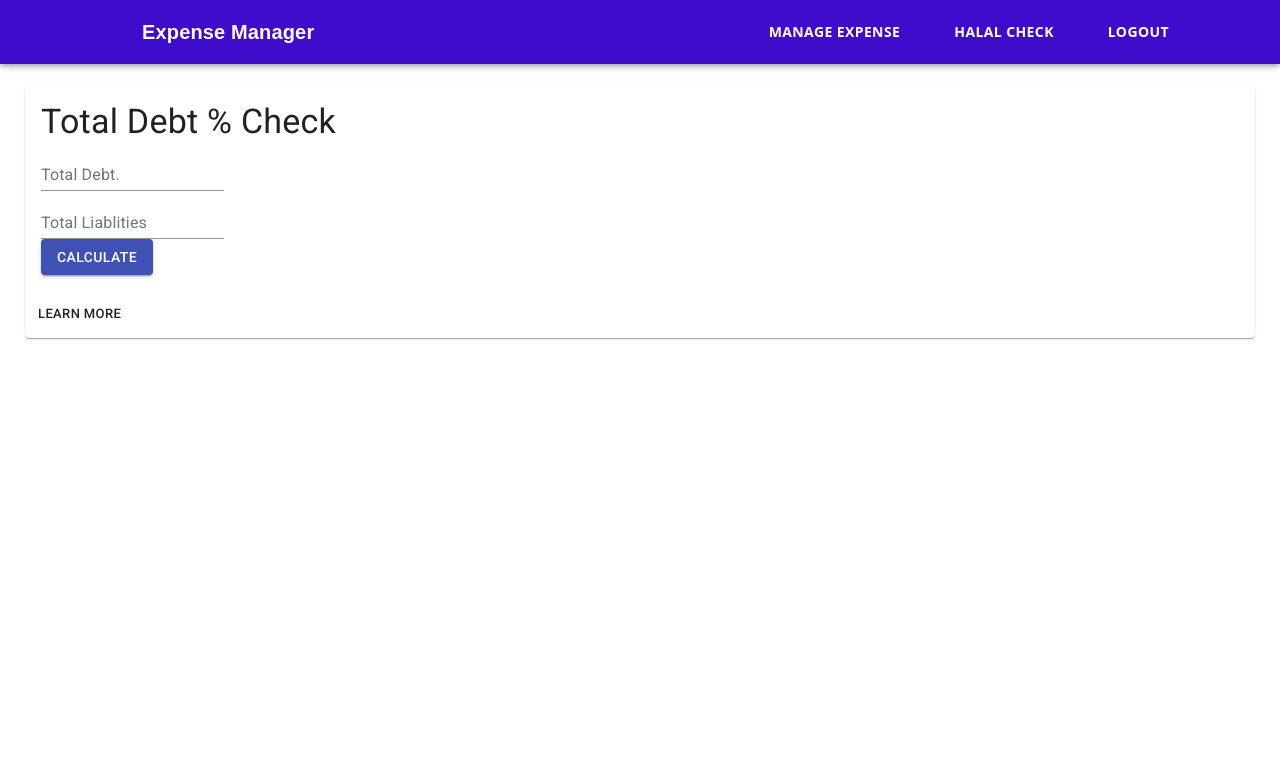
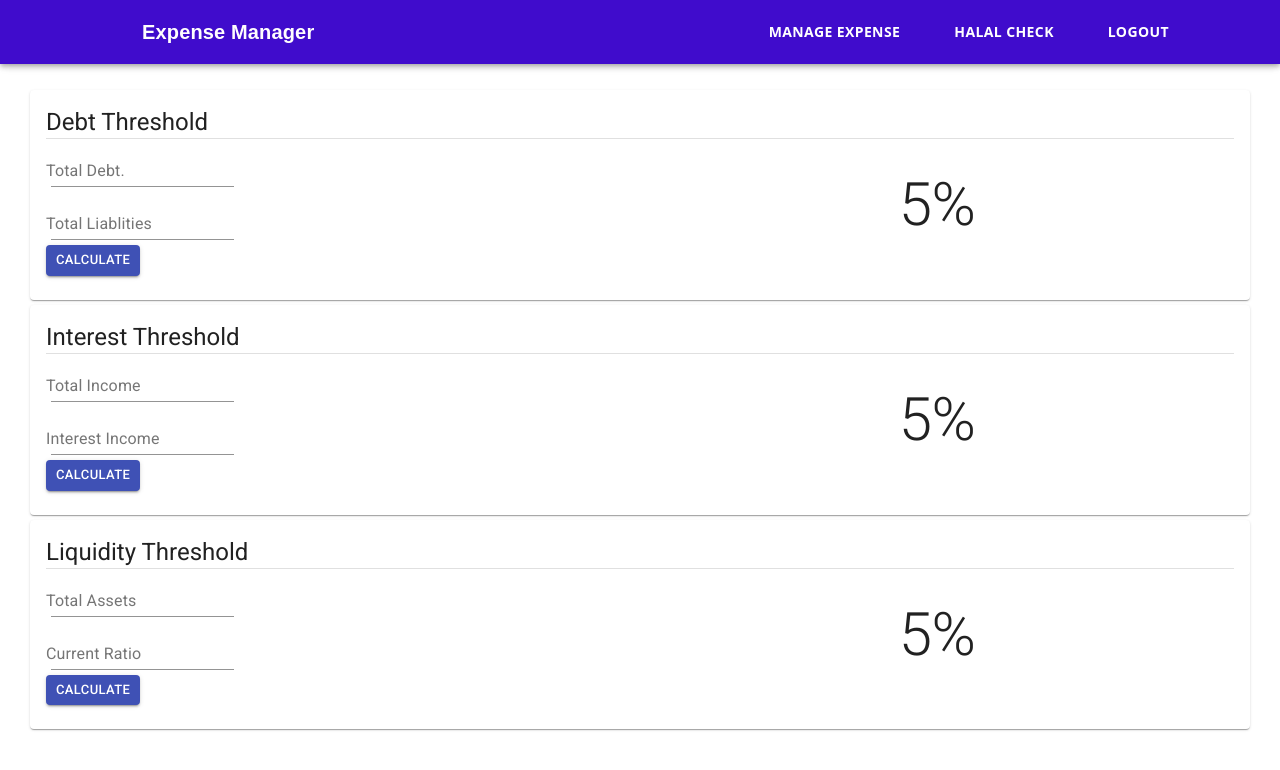
Before and after one commit to Zakariya09/expense-manager, a React (Create React App) app: page /halalCheck in a window 1280 px wide. Shown: the top 770 px of the page. Built offline with nearby package versions, Linux system fonts and the light colour scheme.

Commit message:
interest, liquidity threshold cards added.

```diff
--- a/src/components/HalalCheck.js
+++ b/src/components/HalalCheck.js
@@ -11,6 +11,7 @@ import {
   InputLabel,
   Input,
   Grid,
+  Divider,
 } from "@material-ui/core";
 const useStyles = makeStyles({
   root: {
@@ -27,6 +28,15 @@ const useStyles = makeStyles({
   pos: {
     marginBottom: 12,
   },
+  margin5: {
+    margin: "5px",
+  },
+  alignText: {
+    display: "flex",
+    flexDirection: "row",
+    justifyContent: "center",
+    marginTop: "30px",
+  },
 });
 
 const HalalCheck = () => {
@@ -35,17 +45,24 @@ const HalalCheck = () => {
 
   return (
     <Fragment>
-      <Card className={classes.root}>
+      <Card className={`${classes.root} ${classes.margin5}`}>
         <CardContent>
-        <Typography variant="h4" component="h2">
-        Total Debt % Check
+          <Typography variant="h5" component="h2">
+            Debt Threshold
           </Typography>
+          <Divider></Divider>
           <form>
             <Grid container>
+              <Grid item md={6} xs={6}>
                 <Grid item md={12} sm={12}>
                   <FormControl>
                     <InputLabel htmlFor="my-input">Total Debt.</InputLabel>
-                  <Input id="my-input" aria-describedby="my-helper-text" />
+                    <Input
+                      id="my-input"
+                      aria-describedby="my-helper-text"
+                      className={classes.margin5}
+                      type="number"
+                    />
                     {/* <FormHelperText id="my-helper-text">
                     We'll never share your email.
                   </FormHelperText> */}
@@ -54,23 +71,159 @@ const HalalCheck = () => {
                 <Grid item md={12} sm={12}>
                   <FormControl>
                     <InputLabel htmlFor="my-input">Total Liablities</InputLabel>
-                  <Input id="my-input" aria-describedby="my-helper-text" />
+                    <Input
+                      id="my-input"
+                      aria-describedby="my-helper-text"
+                      className={classes.margin5}
+                      type="number"
+                    />
                     {/* <FormHelperText id="my-helper-text">
                     We'll never share your email.
                   </FormHelperText> */}
                   </FormControl>
                 </Grid>
                 <Grid item md={12} sm={12}>
-                <Button variant="contained" color="primary">
+                  <Button variant="contained" size="small" color="primary">
                     Calculate
                   </Button>
                 </Grid>
               </Grid>
+              <Grid item md={6} xs={6}>
+                <Grid item md={12} sm={12}>
+                  <Typography
+                    variant="h2"
+                    component="h2"
+                    className={classes.alignText}
+                  >
+                    5%
+                  </Typography>
+                </Grid>
+              </Grid>
+            </Grid>
           </form>
         </CardContent>
-        <CardActions>
-          <Button size="small">Learn More</Button>
-        </CardActions>
+      </Card>
+
+      <Card className={`${classes.root} ${classes.margin5}`}>
+        <CardContent>
+          <Typography variant="h5" component="h2">
+            Interest Threshold
+          </Typography>
+          <Divider></Divider>
+          <form>
+            <Grid container>
+              <Grid item md={6} xs={6}>
+                <Grid item md={12} sm={12}>
+                  <FormControl>
+                    <InputLabel htmlFor="totalIncome">Total Income</InputLabel>
+                    <Input
+                      id="totalIncome"
+                      aria-describedby="my-helper-text"
+                      className={classes.margin5}
+                      type="number"
+                    />
+                    {/* <FormHelperText id="my-helper-text">
+                    We'll never share your email.
+                  </FormHelperText> */}
+                  </FormControl>
+                </Grid>
+                <Grid item md={12} sm={12}>
+                  <FormControl>
+                    <InputLabel htmlFor="interestIncome">
+                      Interest Income
+                    </InputLabel>
+                    <Input
+                      id="interestIncome"
+                      aria-describedby="my-helper-text"
+                      className={classes.margin5}
+                      type="number"
+                    />
+                    {/* <FormHelperText id="my-helper-text">
+                    We'll never share your email.
+                  </FormHelperText> */}
+                  </FormControl>
+                </Grid>
+                <Grid item md={12} sm={12}>
+                  <Button variant="contained" size="small" color="primary">
+                    Calculate
+                  </Button>
+                </Grid>
+              </Grid>
+              <Grid item md={6} xs={6}>
+                <Grid item md={12} sm={12}>
+                  <Typography
+                    variant="h2"
+                    component="h2"
+                    className={classes.alignText}
+                  >
+                    5%
+                  </Typography>
+                </Grid>
+              </Grid>
+            </Grid>
+          </form>
+        </CardContent>
+      </Card>
+
+      <Card className={`${classes.root} ${classes.margin5}`}>
+        <CardContent>
+          <Typography variant="h5" component="h2">
+            Liquidity Threshold
+          </Typography>
+          <Divider></Divider>
+          <form>
+            <Grid container>
+              <Grid item md={6} xs={6}>
+                <Grid item md={12} sm={12}>
+                  <FormControl>
+                    <InputLabel htmlFor="totalAssets">Total Assets</InputLabel>
+                    <Input
+                      id="totalAssets"
+                      aria-describedby="my-helper-text"
+                      className={classes.margin5}
+                      type="number"
+                    />
+                    {/* <FormHelperText id="my-helper-text">
+                    We'll never share your email.
+                  </FormHelperText> */}
+                  </FormControl>
+                </Grid>
+                <Grid item md={12} sm={12}>
+                  <FormControl>
+                    <InputLabel htmlFor="currentRatio">
+                      Current Ratio
+                    </InputLabel>
+                    <Input
+                      id="currentRatio"
+                      aria-describedby="my-helper-text"
+                      className={classes.margin5}
+                      type="number"
+                    />
+                    {/* <FormHelperText id="my-helper-text">
+                    We'll never share your email.
+                  </FormHelperText> */}
+                  </FormControl>
+                </Grid>
+                <Grid item md={12} sm={12}>
+                  <Button variant="contained" size="small" color="primary">
+                    Calculate
+                  </Button>
+                </Grid>
+              </Grid>
+              <Grid item md={6} xs={6}>
+                <Grid item md={12} sm={12}>
+                  <Typography
+                    variant="h2"
+                    component="h2"
+                    className={classes.alignText}
+                  >
+                    5%
+                  </Typography>
+                </Grid>
+              </Grid>
+            </Grid>
+          </form>
+        </CardContent>
       </Card>
     </Fragment>
   );
```
Lines whose indentation alone changed are shown as unchanged.
